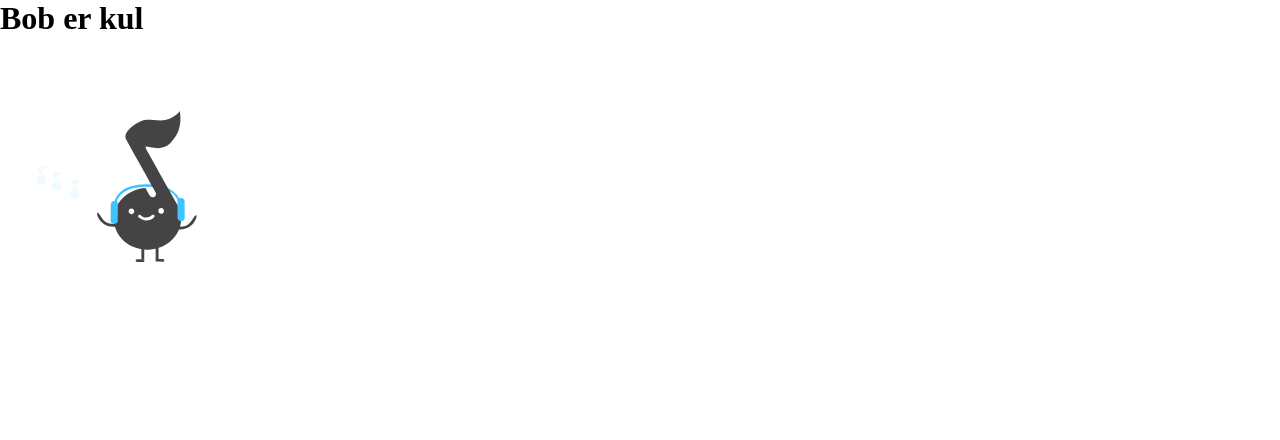
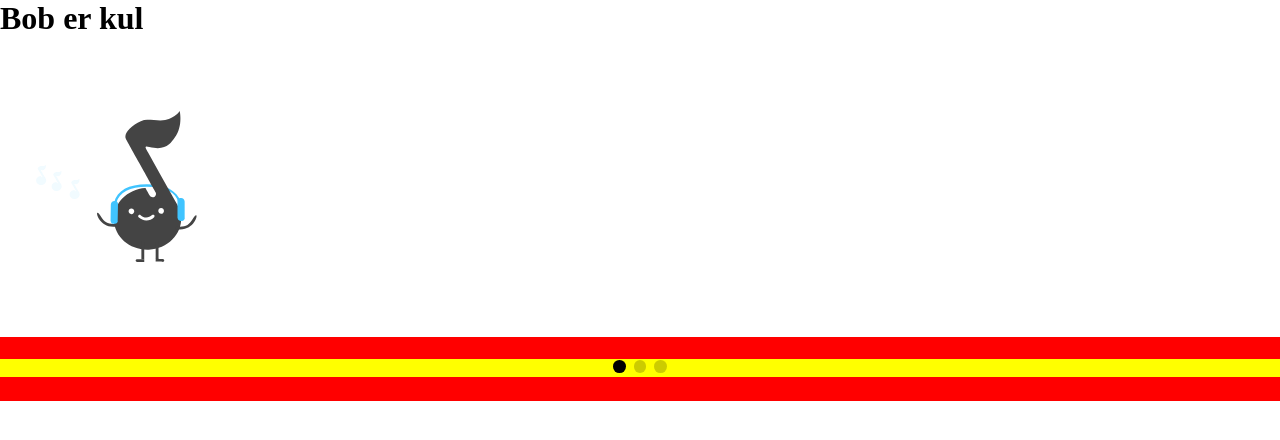
Before and after one commit to Welene/where-it-is-at, a React (Vite) app: page / in a window 1280 px wide. Shown: the top 440 px of the page. Built offline with nearby package versions, Linux system fonts and the light colour scheme.

Commit message:
Halfway finished with SwipeNav in Footer // needs correct styling + routing

```diff
--- a/package.json
+++ b/package.json
@@ -15,7 +15,8 @@
     "lottie-react": "^2.4.1",
     "react": "^19.0.0",
     "react-dom": "^19.0.0",
-    "react-router-dom": "^7.5.0"
+    "react-router-dom": "^7.5.0",
+    "swiper": "^11.2.6"
   },
   "devDependencies": {
     "@eslint/js": "^9.22.0",
--- a/src/App.jsx
+++ b/src/App.jsx
@@ -3,12 +3,14 @@ import React from 'react';
 import Lottie from 'lottie-react';
 import animationData from './assets/loadingAnimation.json';
 // LOADING ANIMASJON TIL SENERE
+import Footer from './components/Footer/Footer';
 
 function App() {
   let myName = 'Bob';
   let isCool = true;
 
   return (
+    <>
       <div className="app">
         <h1 className="title">
           {myName} er {isCool ? '' : 'ikke'} kul
@@ -22,6 +24,8 @@ function App() {
         />
         {/* LOADING ANIMASJON TIL SENERE */}
       </div>
+      <Footer/>
+    </>
   );
 }
 
--- a/src/components/Footer/Footer.jsx
+++ b/src/components/Footer/Footer.jsx
@@ -1,9 +1,4 @@
-import React from 'react';
-
-import Lottie from 'lottie-react';
-import animationData from './assets/loadingAnimation.json';
-// LOADING ANIMASJON TIL SENERE
-
+import './footer.css';
 // IMPORTERE SwipeBar greier her
 import SwipeNav from '../SwipeNavigation/SwipeNavigation';
 
@@ -12,6 +7,7 @@ function Footer() {
   return (
     <section className="footer-section">
         {/* lese inn SwipeNav komponenten her */}
+       <SwipeNav/>
     </section>
   );
 }
--- a/src/components/Footer/footer.css
+++ b/src/components/Footer/footer.css
@@ -0,0 +1,5 @@
+.footer-section {
+    height: 4rem;
+    width: 100%;
+    background: #9c9c9c;
+}
--- a/src/components/SwipeNavigation/SwipeNavigation.jsx
+++ b/src/components/SwipeNavigation/SwipeNavigation.jsx
@@ -1,10 +1,37 @@
+// SwipeNav.jsx
+import { Swiper, SwiperSlide } from 'swiper/react';
+import { Navigation, Pagination, Scrollbar } from 'swiper/modules';
+
+// Import Swiper styles
+import 'swiper/css';
+import 'swiper/css/navigation';
+import 'swiper/css/pagination';
+import 'swiper/css/scrollbar';
+
+import './swipeNavigation.css';
+
 function SwipeNav() {
+return (
+    <section className="swipe-section">
+        <Swiper
+        // install modules
+        modules={[Navigation, Pagination, Scrollbar]}
+        spaceBetween={10}
+        slidesPerView={1}
+        direction="horizontal"
+        loop={true}
+        pagination={{ clickable: true }}
+        // navigation={true}
+        // scrollbar={{ draggable: true }}
+        className="swipe-section__navigation"
+        >
+        <SwiperSlide></SwiperSlide>
+        <SwiperSlide></SwiperSlide>
+        <SwiperSlide></SwiperSlide>
+        {/* Add more slides as needed */}
+      </Swiper>
+    </section>
+  );
+}
 
-    return (
-      <section className="footer-section">
-          {/* lese inn SwipeNav komponenten her */}
-      </section>
-    );
-  }
-
-  export default SwipeNav;
+export default SwipeNav;
--- a/src/components/SwipeNavigation/swipeNavigation.css
+++ b/src/components/SwipeNavigation/swipeNavigation.css
@@ -0,0 +1,34 @@
+.swipe-section {
+    width: 100%;
+    height: 100%;
+    background-color: red;
+    /* display: flex;
+    flex-direction: row;
+    justify-content: center;
+    align-items: center; */
+}
+
+.swipe-section__navigation {
+    width: 100%;
+    height: 100%;
+}
+
+/* .swiper-pagination-bullet-active {
+    background-color: lightgreen;
+
+} */
+
+.swiper-pagination-bullet {
+    background-color: black;
+    height: .8rem;
+    width: .8rem;
+
+}
+
+.swiper-pagination {
+    background-color: yellow;
+}
+
+.swiper {
+    bottom: 25%;
+}
```
Also changed, not shown: 1 other file (tests, documents, lock files or other folders). Lines whose indentation alone changed are shown as unchanged.
